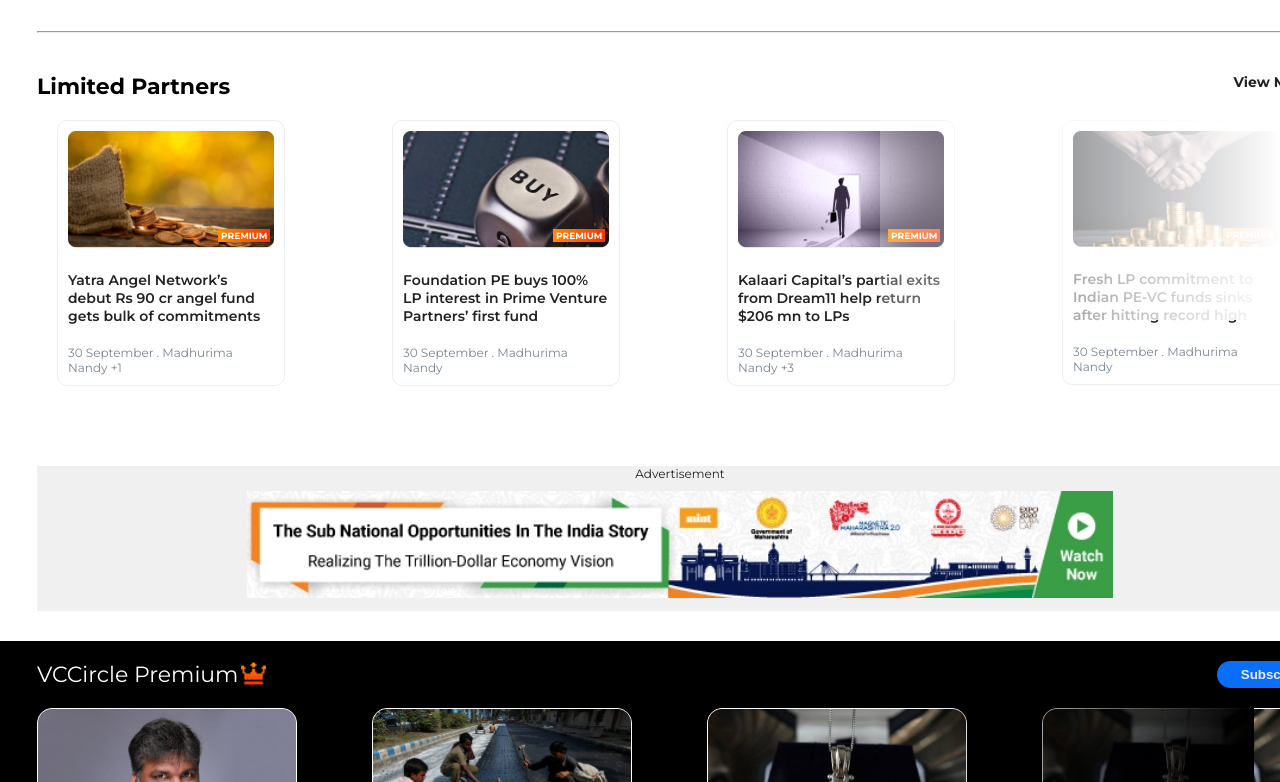
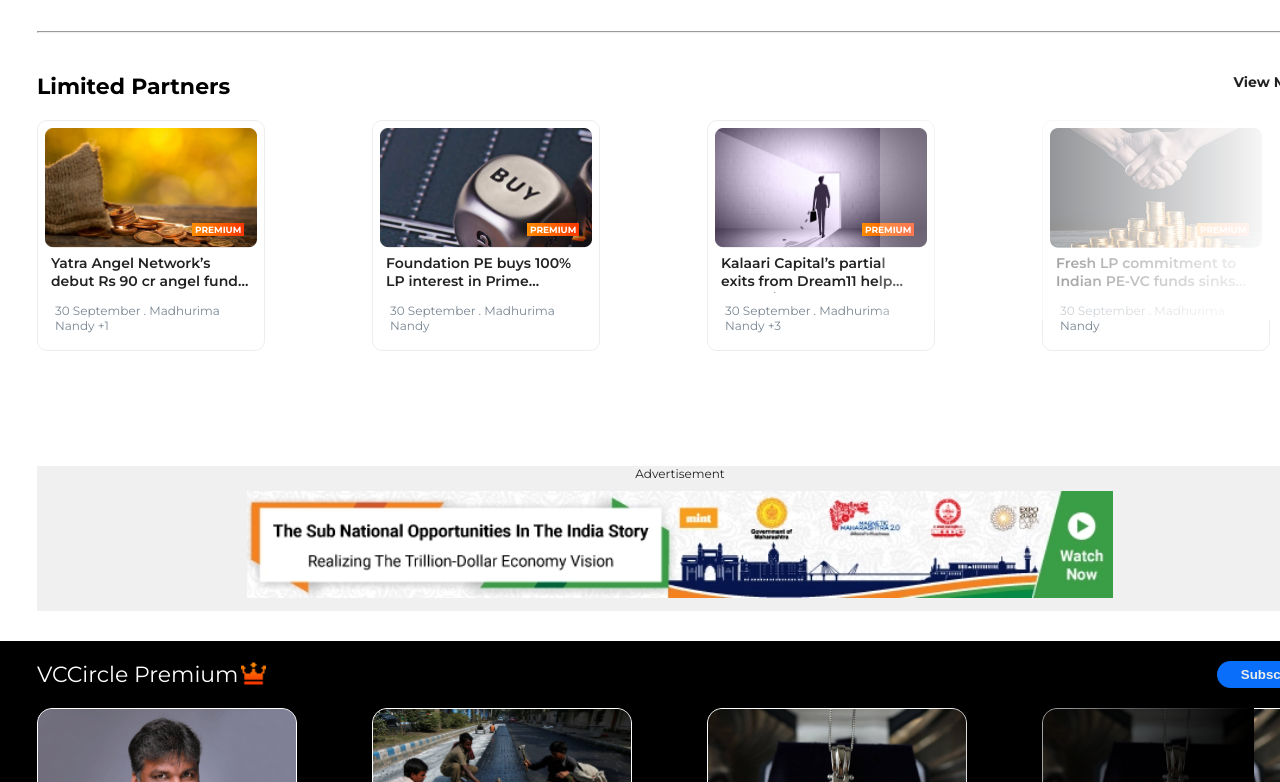
Before and after one commit to ujjawal1817/vccircleweb, a React (Create React App) app: page / in a window 1280 px wide. Shown: the part 2218-3000 px from the top of the page. Built offline with nearby package versions, Linux system fonts and the light colour scheme.

Commit message:
first commit

```diff
--- a/src/App.css
+++ b/src/App.css
@@ -478,6 +478,12 @@
   margin-top: 2rem;
 
 }
+.res-c-heading{
+  display: none;
+}
+.desk-mheading{
+  display: block;
+}
 .cara-container::before{
   content: "";
   background: transparent linear-gradient(90deg, #FFFFFF41 0%, #FFFFFF 100%);
@@ -506,25 +512,26 @@
   width: 80%;
   height: auto;
   border: 1px solid #ededed;
-  margin: 0rem 2rem;
   border-radius: 10px;
+  padding: 7px 7px;
 }
 .cara-img {
   width: 100%;
-  padding: 1rem 1rem;
+
 }
 
 .cara-desc {
   font-size: 1.4rem;
   color: #222222;
+  font-weight: 600;
   width: 100%;
-  font-weight: 600;
-  padding: 1rem 1rem;
-    -webkit-line-clamp: 3;
-    -webkit-box-orient: vertical;
-    display: -webkit-box;
-    max-width: 250px;
-    overflow: hidden;
+  display: -webkit-box;
+  -webkit-line-clamp: 2;
+  -webkit-box-orient: vertical;
+  overflow: hidden;
+  text-overflow: ellipsis;
+  padding: 3px 6px;
+
 }
 .cara-author {
   font-size: 1.2rem;
--- a/src/App.js
+++ b/src/App.js
@@ -107,7 +107,7 @@
         pad={{ padding: "1rem 21rem" }}
         width="100%"
         />
-        <Carousel cheading="Mergers & Acquisitions" caraDataOne={maImg}/>
+        <Carousel maheading="Mergers & Acquisitions" resheading="M&A" caraDataOne={maImg}/>
         <Carousel cheading="Financials" caraDataOne={finImg}/>
          <MoreStories/>
       <Footer/>
--- a/src/Components/Carousel.jsx
+++ b/src/Components/Carousel.jsx
@@ -8,7 +8,7 @@
   return (
     <div className="container">
       <div className="carouselheader">
-        <p className="carousel-heading-one">{props.cheading}</p>
+        <p className="carousel-heading-one ">{props.cheading} <span className="desk-mheading">{props.maheading}</span><span className="res-c-heading">{props.resheading}</span></p>
         <p className="carousel-heading-two">
           View More <FaAngleRight className="angle-right" />{" "}
         </p>
--- a/src/Responsive.css
+++ b/src/Responsive.css
@@ -374,6 +374,7 @@
 
   .tv-section {
     flex-wrap: wrap;
+    border-style: none;
   }
   .tv-heading{
 font-size: 14px;
@@ -437,6 +438,13 @@
   }
   .carousel-heading-one {
     font-size: 13px;
+
+  }
+  .desk-mheading{
+    display: none;
+  }
+  .res-c-heading{
+    display: block;
   }
 
   .carousel-heading-two {
```
